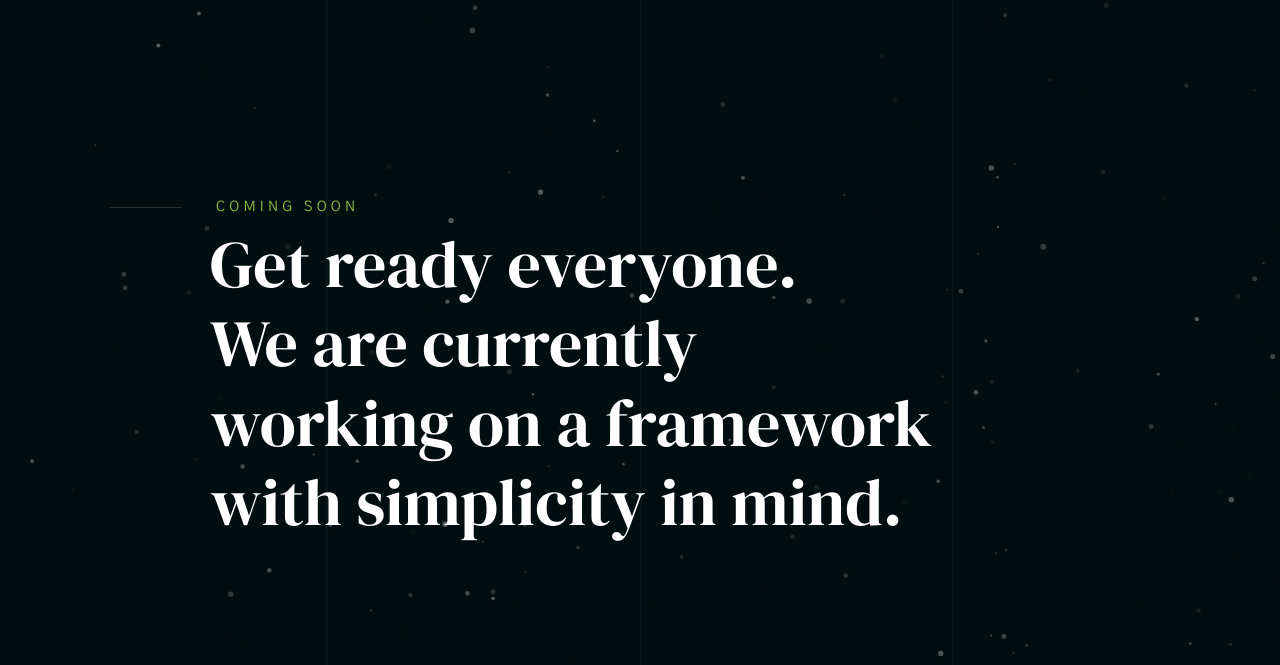
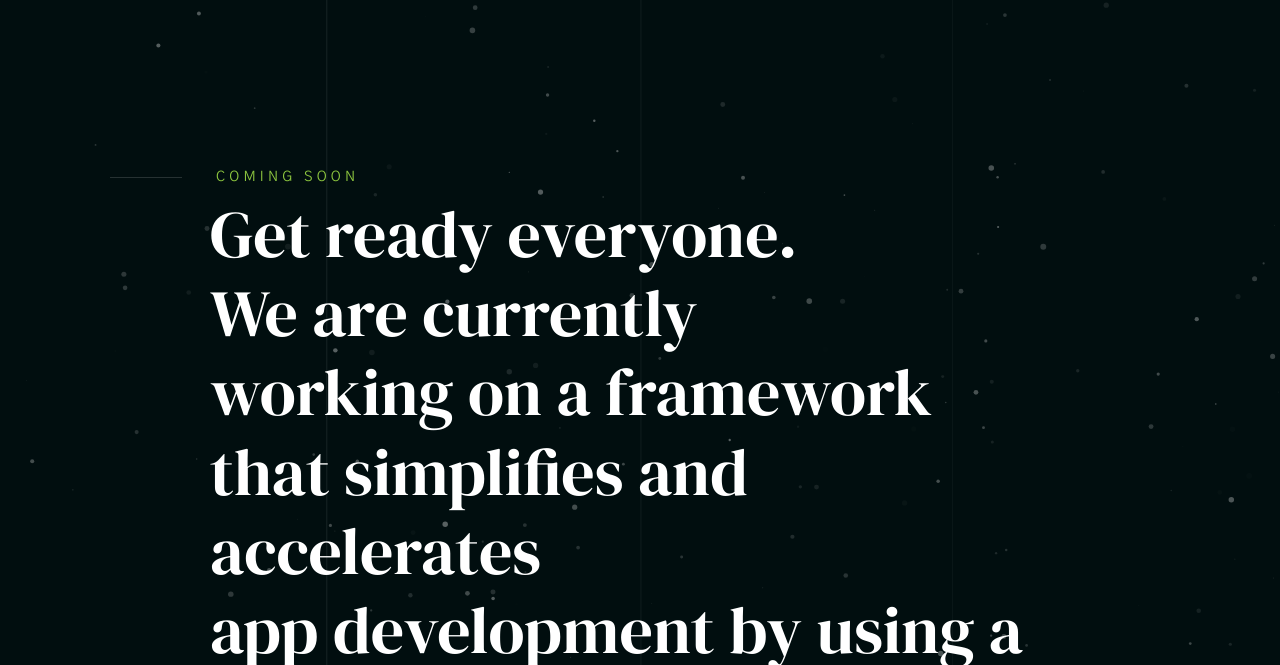
Before and after one commit to ZaugeFramework/zaugeframework.github.io, a plain HTML site: page index.html in a window 1280 px wide. Shown: the top 665 px of the page. Drawn offline with Linux system fonts and the light colour scheme.

Commit message:
Update index.html

```diff
--- a/index.html
+++ b/index.html
@@ -49,12 +49,6 @@
     ================================================== -->
     <header class="s-header">
 
-        <!--<div class="header-logo">
-            <a class="site-logo" href="index.html">
-                <img src="images/logo.svg" alt="Homepage">
-            </a>
-        </div>-->
-
     </header> <!-- end s-header -->
 
     <!-- intro
@@ -81,7 +75,10 @@
                     Get ready everyone. <br>
                     We are currently <br>
                     working on a framework <br>
-                    with simplicity in mind.
+                    that simplifies and accelerates <br>
+                    app development by using a <br>
+                    powerful and more flexible <br>
+                    code generation system.
                     </h1>
 
                 </div> <!-- end intro-content__text -->
```
